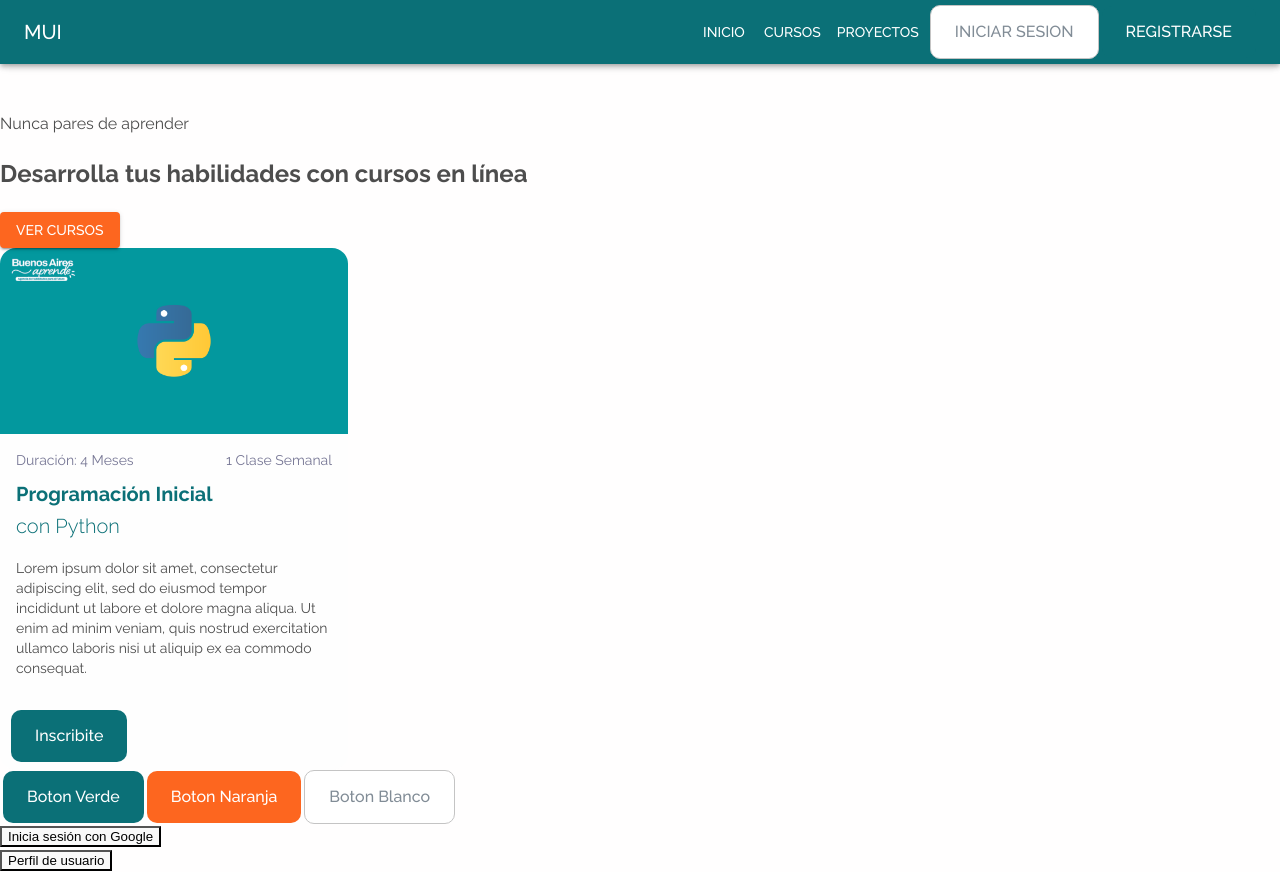
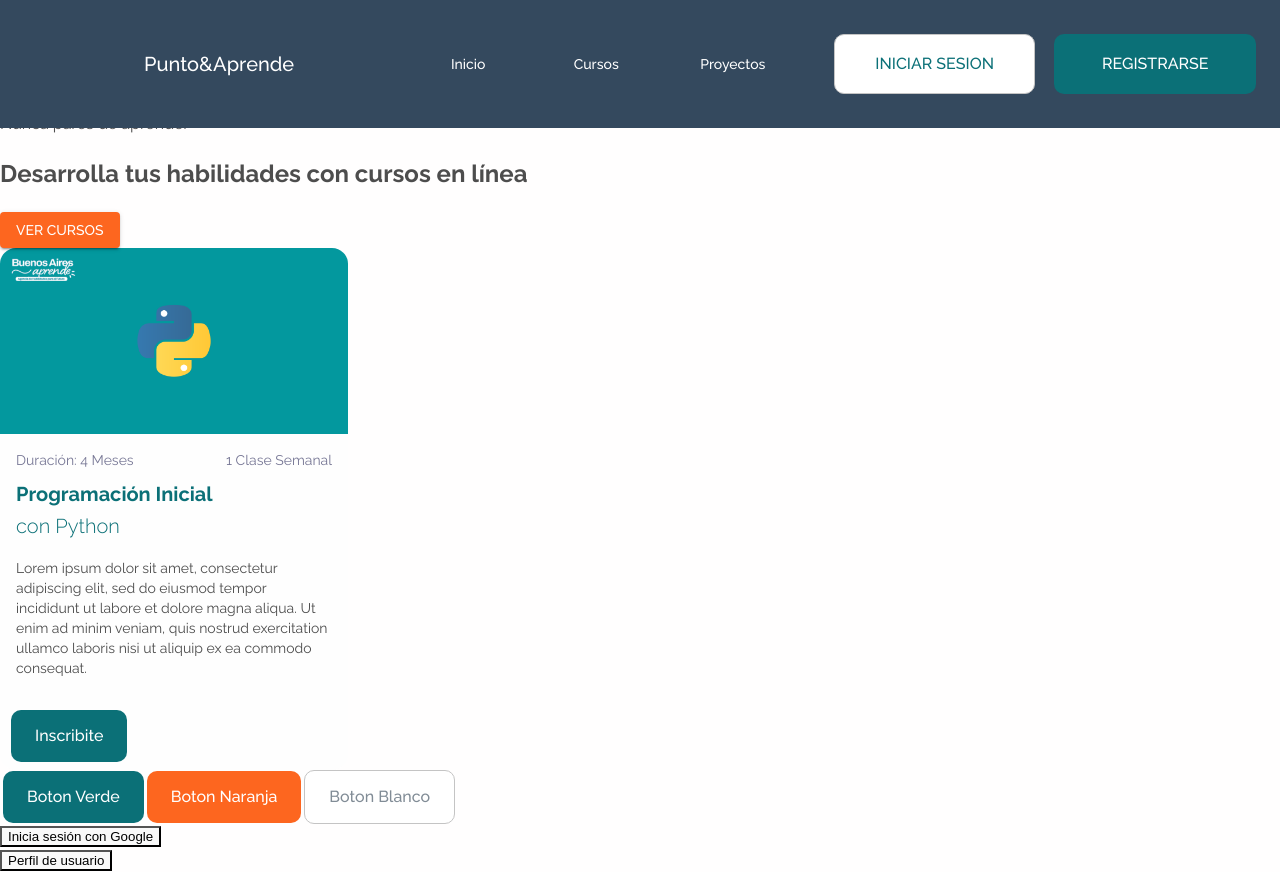
Before and after one commit to flaaaaaav/inscripcionesFront, a React (Vite) app in the folder ui-inscripciones/: page / in a window 1280 px wide. Built offline with nearby package versions, Linux system fonts and the light colour scheme.

Commit message:
add: responsive

```diff
--- a/ui-inscripciones/src/components/NavBar.tsx
+++ b/ui-inscripciones/src/components/NavBar.tsx
@@ -13,6 +13,7 @@ import Toolbar from '@mui/material/Toolbar';
 import Typography from '@mui/material/Typography';
 import Button from '@mui/material/Button';
 import CustomButton from './customButton';
+import theme from '../theme';
 
 interface Props {
   window?: () => Window;
@@ -32,7 +33,7 @@ export default function DrawerAppBar(props: Props) {
   const drawer = (
     <Box onClick={handleDrawerToggle} sx={{ textAlign: 'center' }}>
       <Typography variant="h6" sx={{ my: 2 }}>
-        MUI
+        Punto&Aprende
       </Typography>
       <Divider />
       <List>
@@ -58,7 +59,7 @@ export default function DrawerAppBar(props: Props) {
   return (
     <Box sx={{ display: 'flex' }}>
       <CssBaseline />
-      <AppBar component="nav">
+      <AppBar component="nav" sx={{py: "2rem", backgroundColor: theme.palette.primary.dark, boxShadow: "none"}}>
         <Toolbar>
           <IconButton
             color="inherit"
@@ -67,27 +68,32 @@ export default function DrawerAppBar(props: Props) {
             onClick={handleDrawerToggle}
             sx={{ mr: 2, display: { sm: 'none' } }}
           >
-            <div style={{width: '16px'}}></div>
+            <div style={{width: '16px'}}>X</div>
+          <Typography variant="h6" sx={{ my: 2, ml: '2rem' }}>
+            Punto&Aprende
+          </Typography>
           </IconButton>
           <Typography
             variant="h6"
             component="div"
-            sx={{ flexGrow: 1, display: { xs: 'none', sm: 'block' } }}
+            sx={{ flexGrow: 1, marginX: {lg: '7.5rem', md: "1rem"}, width: "0", display: { xs: 'none', sm: 'block' } }}
           >
-            MUI
+            Punto&Aprende
           </Typography>
-          <Box sx={{ display: { xs: 'none', sm: 'block' } }}>
+          <Box sx={{flexGrow: {lg: 1, md: 0.5}, gap: {lg:"4rem", md: "1rem",}, justifyContent: 'center', alignItems: "center", display: { xs: 'none', sm: 'flex' } }}>
             {navItems.map((item) => (
-              <Button key={item} sx={{ color: '#fff' }}>
+              <Button key={item} sx={{ color: '#fff', textTransform: 'none' }}>
                 {item}
               </Button>
             ))}
-            <CustomButton colorVariant="white" >
-          INICIAR SESION
-        </CustomButton>
-        <CustomButton colorVariant="green" >
-          REGISTRARSE
-        </CustomButton>
+          </Box>
+          <Box sx={{flexGrow: 0, display: { xs: "none", sm: "flex"}, flexDirection: {sm: "column", md: "row"}, gap: "1rem", justifyContent: "start"}}>
+            <CustomButton colorVariant="white" sx={{width: {md: "12.6rem", sm: "8rem" }, height: {md: "3.75rem", sm: "3rem"}, padding: {md: "20px 40px", sm: "5px 8px"}, color: theme.palette.primary.main}} >
+              INICIAR SESION
+            </CustomButton>
+            <CustomButton colorVariant="green" sx={{width: {md: "12.6rem", sm: "8rem" }, height: {md: "3.75rem", sm: "3rem"}, padding: {md: "20px 40px", sm: "5px 8px"}}} >
+              REGISTRARSE
+            </CustomButton>
           </Box>
         </Toolbar>
       </AppBar>
```
